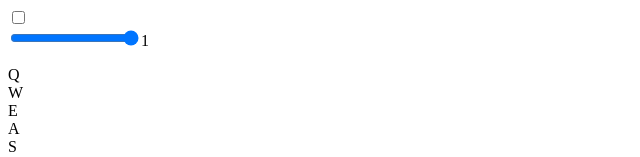
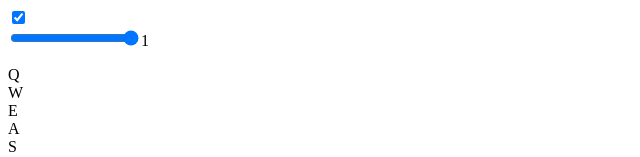
Before and after one commit to nattdev/drum-machine, a React (Vite) app: page / in a window 1280 px wide. Shown: the top 157 px of the page, without its empty margins (0-640 px from the left). Built offline with nearby package versions, Linux system fonts and the light colour scheme.

Commit message:
Add functionality to power button

```diff
--- a/src/components/Controls.jsx
+++ b/src/components/Controls.jsx
@@ -2,10 +2,10 @@ import DisplayName from "./DisplayName";
 import PowerSwitch from "./PowerSwitch";
 import VolumeControl from "./VolumeControl";
 
-function Controls({name, volumeData, volume}) {
+function Controls({name, volumeData, volume, isActiveData, isActive}) {
     return (
         <div id="controls">
-            <PowerSwitch />
+            <PowerSwitch isActiveData={isActiveData} isActive={isActive}/>
             <VolumeControl volumeData={volumeData} volume={volume}/>
             <DisplayName name={name}/>
         </div>
--- a/src/components/DrumMachine.jsx
+++ b/src/components/DrumMachine.jsx
@@ -6,6 +6,8 @@ function DrumMachine() {
 
     const [name, setName] = useState('');
     const [volume, setVolume] = useState(1);
+    const [isActive, setIsActive] = useState(true);
+
 
     const displayName = (name) => {
         setName(name);
@@ -16,10 +18,14 @@ function DrumMachine() {
         setVolume(volumeLevel);
     }
 
+    const isActiveData = (isActive) => {
+        setIsActive(isActive);
+    };
+
     return (
         <div id="drum-machine">
-            <Controls name={name} volumeData={volumeData} volume={volume}/>
-            <PadBank displayName={displayName} volume={volume}/>
+            <Controls name={name} volumeData={volumeData} volume={volume} isActiveData={isActiveData} isActive={isActive}/>
+            <PadBank displayName={displayName} volume={volume} isActive={isActive}/>
         </div>
     )
 }
--- a/src/components/DrumPad.jsx
+++ b/src/components/DrumPad.jsx
@@ -1,7 +1,7 @@
 import { useRef } from "react";
 import { useEffect } from "react";
 
-function DrumPad({ id, text, name, displayName, volume}) {
+function DrumPad({ id, text, name, displayName, volume, isActive }) {
 
     const audioRef = useRef();
 
@@ -13,6 +13,7 @@ function DrumPad({ id, text, name, displayName, volume}) {
     });
 
     const handleKeyDown = (event) => {
+        if (isActive) {
             const key = event.key.toUpperCase();
             const audio = audioRef.current;
 
@@ -23,13 +24,16 @@ function DrumPad({ id, text, name, displayName, volume}) {
                 displayName(audio.getAttribute('name'));
             }
         }
+    }
 
     const handlePlayAudio = () => {
+        if (isActive) {
             const audio = audioRef.current;
             audio.volume = volume;
             audio.currentTime = 0;
             audio.play();
             displayName(audio.getAttribute('name'));
+        }
     };
 
     return (
--- a/src/components/PadBank.jsx
+++ b/src/components/PadBank.jsx
@@ -1,10 +1,9 @@
 import DrumPad from "./DrumPad";
 
-function PadBank({displayName, volume}) {
-
+function PadBank({ displayName, volume, isActive }) {
     const pads = ["Q", "W", "E", "A", "S", "D", "Z", "X", "C"];
     const names = ["Heater-1", "Heater-2", "Heater-3", "Heater-4", "Clap", "Open-HH", "Kick-n'-Hat", "Kick", "Closed-HH"];
-    const drumPads = pads.map( (pad, i) => <DrumPad displayName={displayName} key={i} id={pad} text={pad} src={names[i]} name={names[i]} volume={volume}/>)
+    const drumPads = pads.map((pad, i) => <DrumPad displayName={displayName} key={i} id={pad} text={pad} src={names[i]} name={names[i]} volume={volume} isActive={isActive}/>)
 
     return (
         <div id="pad-bank">
--- a/src/components/PowerSwitch.jsx
+++ b/src/components/PowerSwitch.jsx
@@ -1,8 +1,23 @@
-function PowerSwitch() {
+import { useEffect, useRef } from "react";
+
+function PowerSwitch({isActiveData, isActive}) {
+
+    useEffect(() => {
+        inputRef.current.checked = isActive;
+    }, []);
+
+    const inputRef = useRef();
+
+    const handleisActive = () => {
+        const input = inputRef.current;
+        isActiveData(input.checked);
+    };
+
+
     return (
         <div className="power-switch">
             <label className="switch">
-                <input type="checkbox" />
+                <input ref={inputRef} type="checkbox" onChange={handleisActive}/>
                     <span className="slider"></span>
             </label>
         </div>
--- a/src/components/VolumeControl.jsx
+++ b/src/components/VolumeControl.jsx
@@ -1,4 +1,4 @@
-import { useRef, useState } from "react";
+import { useRef } from "react";
 
 function VolumeControl({volumeData, volume}) {
 
```
Lines whose indentation alone changed are shown as unchanged.
